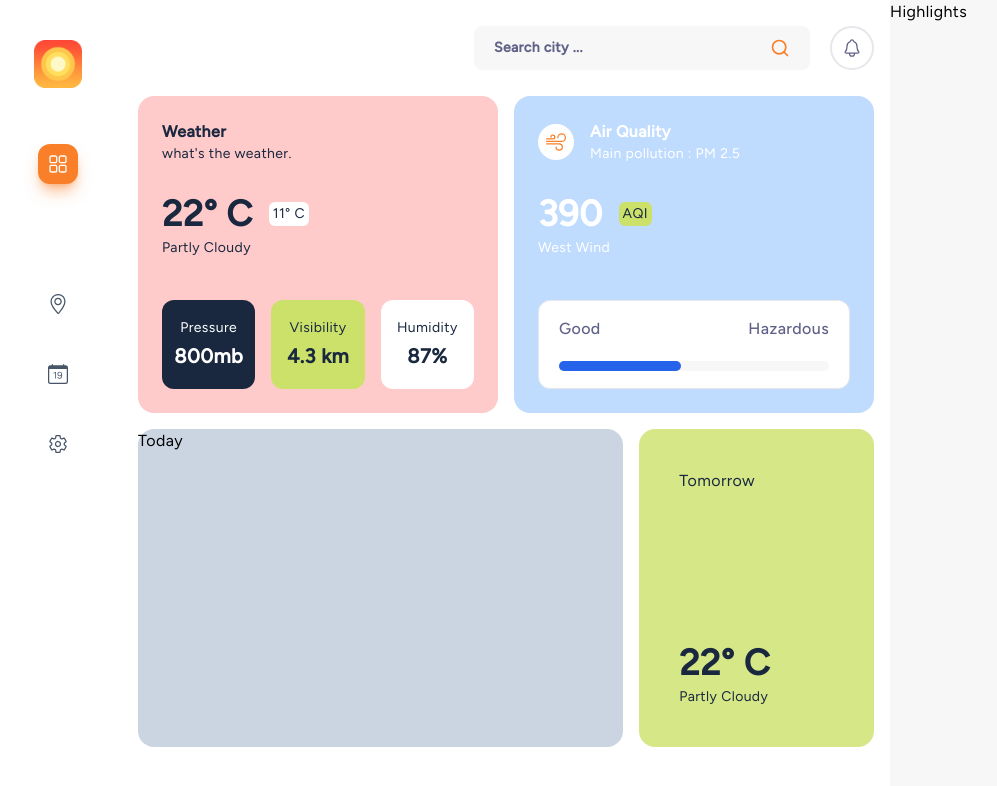
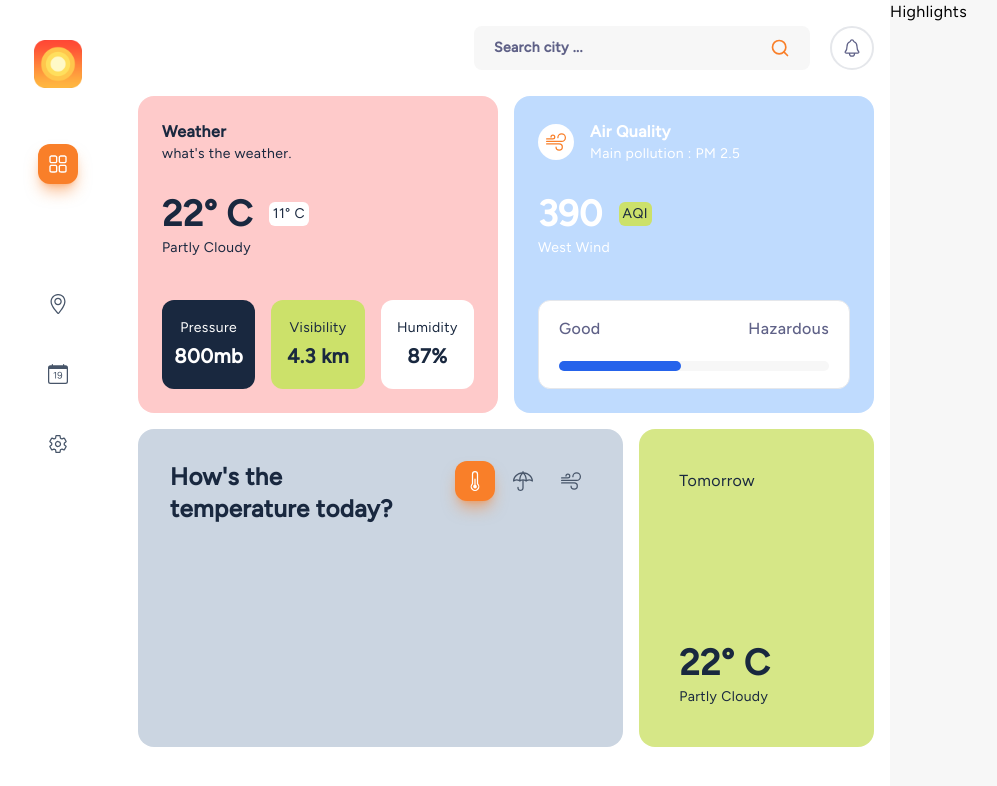
Before and after one commit to Ashirwad-Shetye/vivahit, a React (Vite) app: page / in a window 1280 px wide. Shown: the top 786 px of the page, without its empty margins (6-1003 px from the left). Built offline with nearby package versions, Linux system fonts and the light colour scheme; some icons are missing.

Commit message:
Today UI

```diff
--- a/src/components/Today.tsx
+++ b/src/components/Today.tsx
@@ -1,7 +1,29 @@
-import React from "react";
+import { Button } from "./ui/Button";
+import { BsWind, BsThermometerHalf, BsUmbrella } from "react-icons/bs";
 
 function Today() {
-  return <div className=" bg-slate-300 col-span-8 rounded-2xl">Today</div>;
+  return (
+    <div className=" bg-slate-300 col-span-8 text-accentSecondary rounded-2xl">
+      <div className="p-8">
+        <div className="flex justify-between">
+          <h1 className="text-2xl font-semibold">
+            How's the <br /> temperature today?
+          </h1>
+          <div className="space-x-2">
+            <Button variant={"navFocus"}>
+              <BsThermometerHalf />
+            </Button>
+            <Button>
+              <BsUmbrella />
+            </Button>
+            <Button>
+              <BsWind />
+            </Button>
+          </div>
+        </div>
+      </div>
+    </div>
+  );
 }
 
 export default Today;
```
